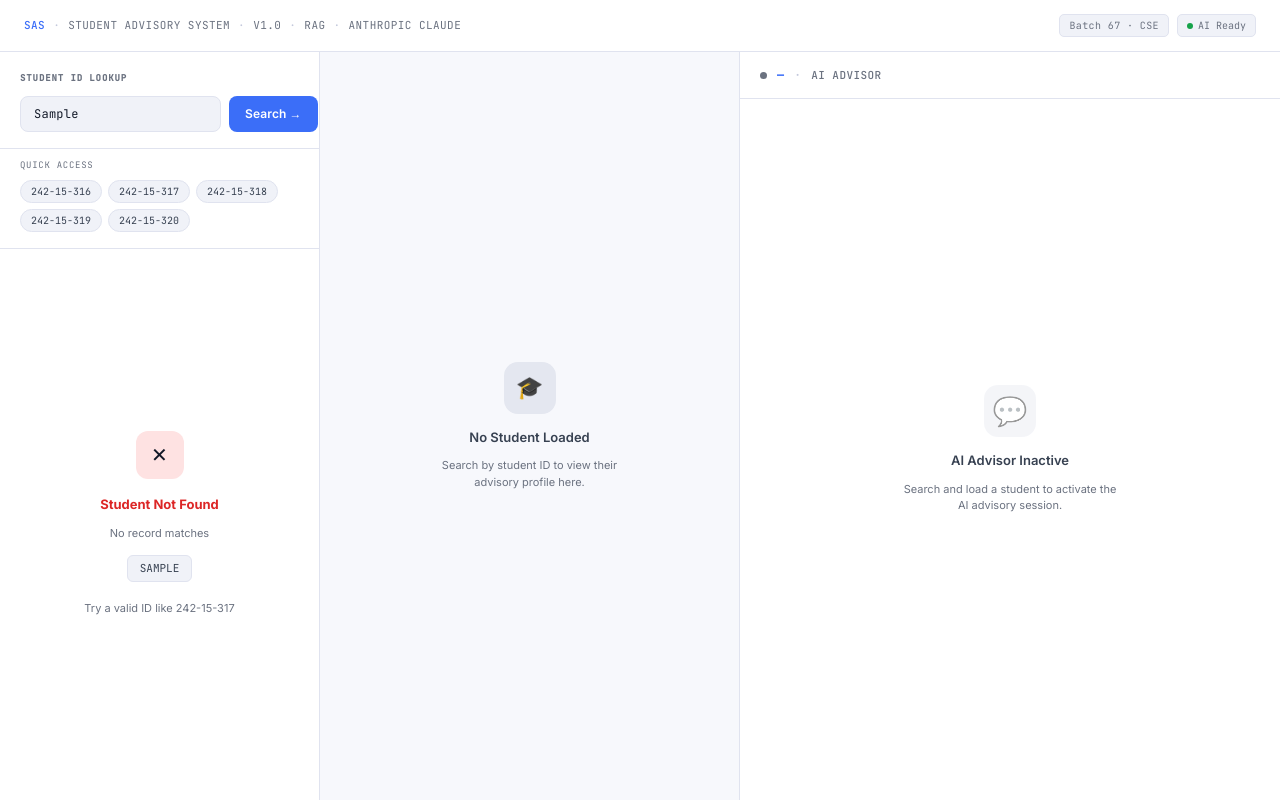
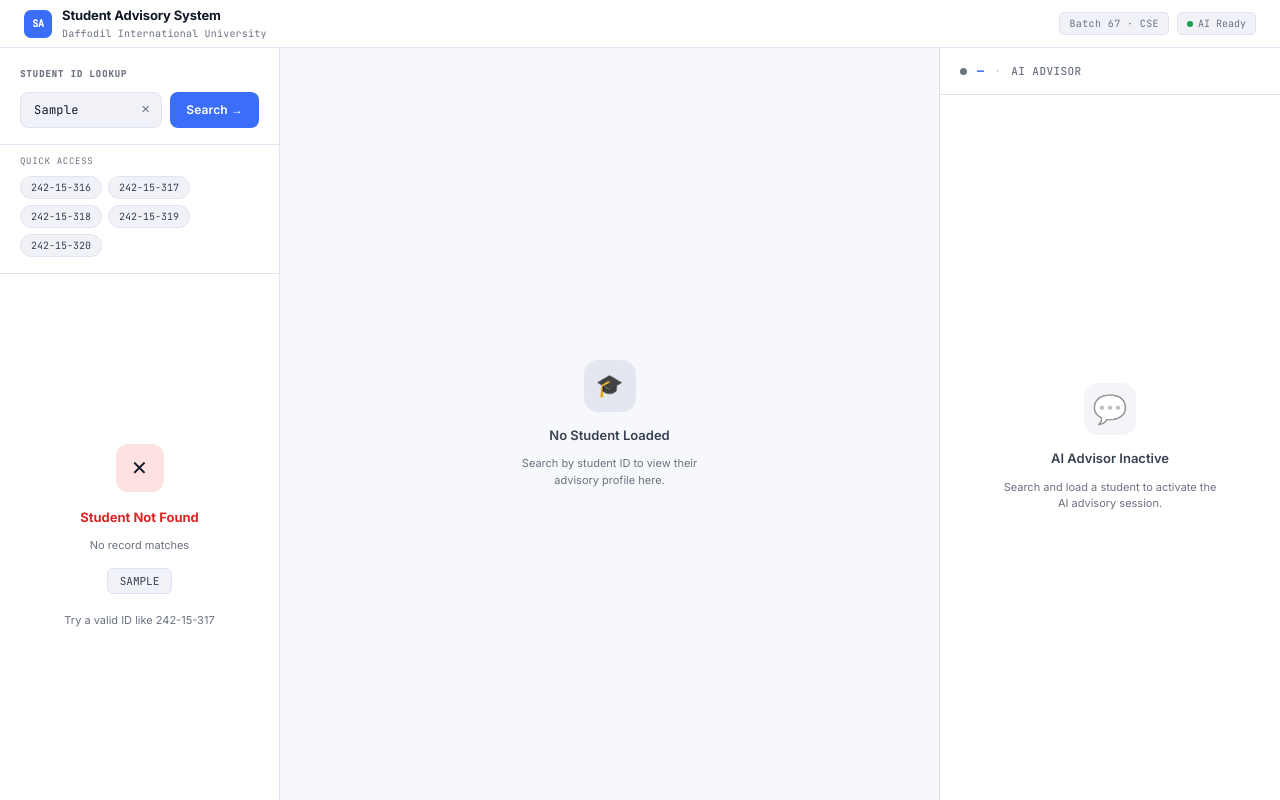
Before and after one commit to abdur-rahman-riad/DIU-Student-Advisory, a website: page public/index.html in a window 1280 px wide. Both pictures are taken after typing "Sample" into the empty fields and a click on the button "Search →". Drawn offline with Linux system fonts and the light colour scheme.

Commit message:
Design Improvement

```diff
--- a/public/index.html
+++ b/public/index.html
@@ -54,7 +54,7 @@ header {
   display: flex;
   align-items: center;
   justify-content: space-between;
-  height: 52px;
+  height: 48px;
   flex-shrink: 0;
   position: sticky;
   top: 0;
@@ -63,15 +63,32 @@ header {
 .header-left {
   display: flex;
   align-items: center;
-  gap: 8px;
-  font-family: var(--mono);
-  font-size: 11px;
-  color: var(--muted);
-  letter-spacing: 0.04em;
-  text-transform: uppercase;
-}
-.header-sep { color: var(--border-strong); }
-.header-accent { color: var(--accent); font-weight: 500; }
+  gap: 10px;
+}
+.brand-logo {
+  width: 28px; height: 28px;
+  background: var(--accent);
+  border-radius: 7px;
+  display: flex; align-items: center; justify-content: center;
+  font-family: var(--mono);
+  font-size: 10px;
+  font-weight: 700;
+  color: #fff;
+  letter-spacing: -0.02em;
+  flex-shrink: 0;
+}
+.brand-name {
+  font-size: 13px;
+  font-weight: 700;
+  color: var(--text);
+  letter-spacing: -0.01em;
+}
+.brand-sub {
+  font-family: var(--mono);
+  font-size: 10px;
+  color: var(--muted);
+  letter-spacing: 0.02em;
+}
 .header-right {
   display: flex;
   align-items: center;
@@ -110,12 +127,12 @@ header {
   display: flex;
   flex: 1;
   overflow: hidden;
-  height: calc(100vh - 52px);
+  height: calc(100vh - 48px);
 }
 
 /* ===== LEFT PANEL ===== */
 .left-panel {
-  width: 320px;
+  width: 280px;
   flex-shrink: 0;
   border-right: 1px solid var(--border);
   background: var(--surface);
@@ -142,14 +159,21 @@ header {
   display: flex;
   gap: 8px;
 }
+.search-input-wrap {
+  flex: 1;
+  position: relative;
+  display: flex;
+  align-items: center;
+}
 .search-input {
   flex: 1;
+  width: 100%;
   background: var(--surface2);
   border: 1px solid var(--border);
   color: var(--text);
   font-family: var(--mono);
   font-size: 12px;
-  padding: 9px 13px;
+  padding: 9px 32px 9px 13px;
   border-radius: var(--radius);
   outline: none;
   transition: border-color 0.15s, box-shadow 0.15s;
@@ -161,6 +185,22 @@ header {
   background: var(--surface);
 }
 .search-input::placeholder { color: var(--muted); }
+.btn-clear {
+  position: absolute;
+  right: 8px;
+  background: none;
+  border: none;
+  cursor: pointer;
+  color: var(--muted);
+  font-size: 11px;
+  line-height: 1;
+  padding: 2px 4px;
+  border-radius: 4px;
+  display: none;
+  transition: color 0.12s, background 0.12s;
+}
+.btn-clear:hover { color: var(--danger); background: var(--danger-light); }
+.btn-clear.visible { display: block; }
 .btn-search {
   background: var(--accent);
   color: #fff;
@@ -328,8 +368,8 @@ header {
 
 /* ===== MIDDLE PANEL ===== */
 .middle-panel {
-  width: 420px;
-  flex-shrink: 0;
+  flex: 1;
+  min-width: 0;
   border-right: 1px solid var(--border);
   background: var(--bg);
   overflow-y: auto;
@@ -599,12 +639,12 @@ header {
 
 /* ===== RIGHT PANEL (CHAT) ===== */
 .right-panel {
-  flex: 1;
+  width: 340px;
+  flex-shrink: 0;
   display: flex;
   flex-direction: column;
   background: var(--surface);
   overflow: hidden;
-  min-width: 0;
 }
 
 .chat-header {
@@ -823,15 +863,11 @@ header {
 <!-- HEADER -->
 <header>
   <div class="header-left">
-    <span class="header-accent">SAS</span>
-    <span class="header-sep">·</span>
-    <span>Student Advisory System</span>
-    <span class="header-sep">·</span>
-    <span>v1.0</span>
-    <span class="header-sep">·</span>
-    <span>RAG</span>
-    <span class="header-sep">·</span>
-    <span>Anthropic Claude</span>
+    <div class="brand-logo">SA</div>
+    <div>
+      <div class="brand-name">Student Advisory System</div>
+      <div class="brand-sub">Daffodil International University</div>
+    </div>
   </div>
   <div class="header-right">
     <div class="header-badge">Batch 67 · CSE</div>
@@ -850,7 +886,10 @@ header {
     <div class="search-area">
       <div class="search-label">Student ID Lookup</div>
       <div class="search-row">
-        <input type="text" id="sid-input" class="search-input" placeholder="242-15-316" />
+        <div class="search-input-wrap">
+          <input type="text" id="sid-input" class="search-input" placeholder="242-15-316" />
+          <button class="btn-clear" id="btn-clear" onclick="clearAll()" title="Clear">✕</button>
+        </div>
         <button class="btn-search" onclick="loadStudent()">Search →</button>
       </div>
     </div>
@@ -1261,7 +1300,9 @@ function initials(name) {
 //  SEARCH LOGIC — search-first, no pre-loaded list
 // ================================================================
 function quickLoad(id) {
-  document.getElementById('sid-input').value = id;
+  const inp = document.getElementById('sid-input');
+  inp.value = id;
+  document.getElementById('btn-clear').classList.add('visible');
   loadStudent();
 }
 
@@ -1282,6 +1323,7 @@ function loadStudent() {
     return;
   }
 
+  document.getElementById('btn-clear').classList.add('visible');
   showFoundResult(s);
   currentStudent = s;
   chatHistory = [];
@@ -1555,10 +1597,47 @@ document.getElementById('chat-input').addEventListener('keydown', e => {
   if (e.key === 'Enter' && !e.shiftKey) { e.preventDefault(); sendMsg(); }
 });
 
+// Search input — show/hide clear btn, auto-clear dashboard when emptied
+document.getElementById('sid-input').addEventListener('input', function() {
+  const clearBtn = document.getElementById('btn-clear');
+  if (this.value.trim()) {
+    clearBtn.classList.add('visible');
+  } else {
+    clearBtn.classList.remove('visible');
+    // Auto-reset dashboard when field is completely cleared
+    resetToIdle();
+  }
+});
+
 // Enter to search
 document.getElementById('sid-input').addEventListener('keydown', e => {
   if (e.key === 'Enter') loadStudent();
 });
+
+function clearAll() {
+  const inp = document.getElementById('sid-input');
+  inp.value = '';
+  document.getElementById('btn-clear').classList.remove('visible');
+  resetToIdle();
+  inp.focus();
+}
+
+function resetToIdle() {
+  // Left panel
+  document.getElementById('idle-state').style.display = 'flex';
+  document.getElementById('notfound-state').style.display = 'none';
+  document.getElementById('student-result').style.display = 'none';
+  // Middle panel
+  document.getElementById('empty-left').style.display = 'flex';
+  document.getElementById('student-content').style.display = 'none';
+  // Right panel
+  document.getElementById('no-student-chat').style.display = 'flex';
+  document.getElementById('chat-body').style.display = 'none';
+  document.getElementById('chat-dot').classList.remove('live');
+  document.getElementById('chat-header-name').textContent = '—';
+  currentStudent = null;
+  chatHistory = [];
+}
 
 // Init
 initQuickChips();
```
